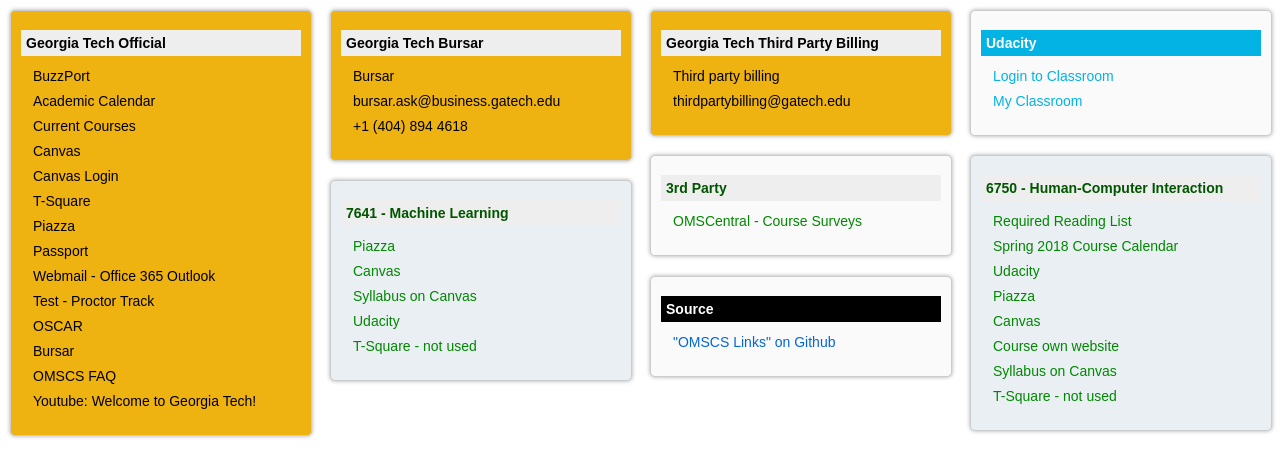
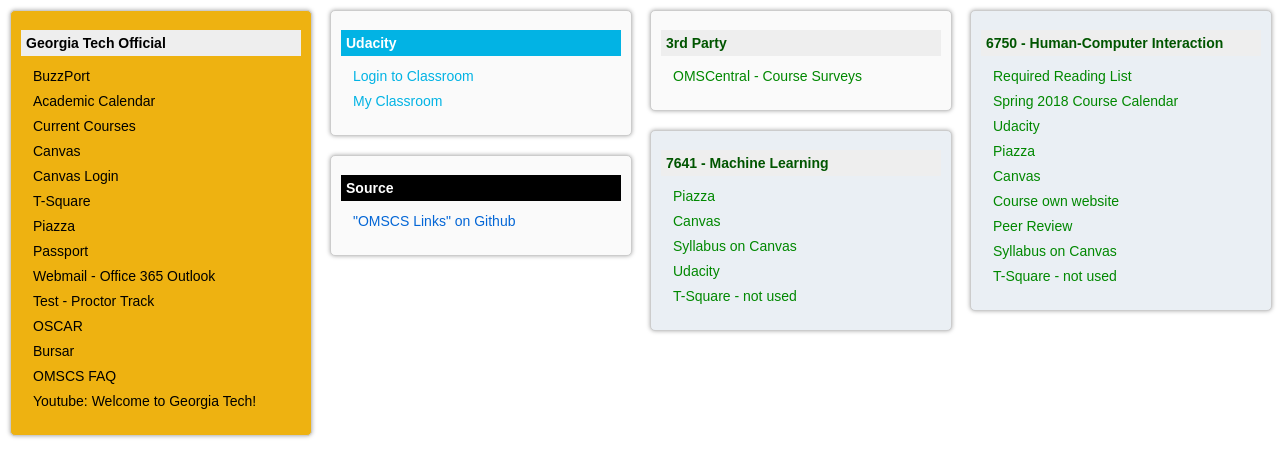
Before and after one commit to egyedia/georgiatech-omscs-links, a plain HTML site: page index.html in a window 1280 px wide. Drawn offline with Linux system fonts and the light colour scheme.

Commit message:
Added "hidden" to boxes. Updated README.md

```diff
--- a/index.html
+++ b/index.html
@@ -6,7 +6,7 @@
         <script src="js/script.js"></script>
         <script src="js/jquery-1.12.1.min.js"></script>
         <script src="js/masonry.pkgd.min.js"></script>
-        <script src="mycontent.js"></script>
+        <script src="mycontent.js?cK=20180118-01"></script>
 
         <script>
             var jq = jQuery.noConflict();
@@ -17,7 +17,7 @@
     </head>
     <body ng-controller="HomeCtrl">
         <div id="grid">
-            <div class="grid-item {{box.cssClass}}" ng-repeat="box in boxes" ng-repeat-finished="repeatFinished">
+            <div class="grid-item {{box.cssClass}}" ng-repeat="box in boxes" ng-repeat-finished="repeatFinished" ng-hide="box.hidden">
                 <div class="grid-item-inner">
                     <h1>{{box.title}}</h1>
                     <ul>
--- a/mycontent.js
+++ b/mycontent.js
@@ -20,6 +20,7 @@ var myContent = [
         }
     },
     {
+        "hidden": true,
         "title": "Georgia Tech Bursar",
         "cssClass": "gatech",
         "links": {
@@ -29,6 +30,7 @@ var myContent = [
         }
     },
     {
+        "hidden": true,
         "title": "Georgia Tech Third Party Billing",
         "cssClass": "gatech",
         "links": {
@@ -60,6 +62,7 @@ var myContent = [
             "https://piazza.com/class/jbu1v11roji5d4": "Piazza",
             "https://gatech.instructure.com/courses/9591": "Canvas",
             "http://omscs6750.gatech.edu/spring-2018/": "Course own website",
+            "https://peerfeedback.gatech.edu/": "Peer Review",
             "https://gatech.instructure.com/courses/9591/assignments/syllabus": "Syllabus on Canvas",
             "https://t-square.gatech.edu/portal/site/gtc-3ed6-d2a6-5e03-b1d4-fcd4136596b4": "T-Square - not used"
         }
```
Also changed, not shown: 1 other file.
